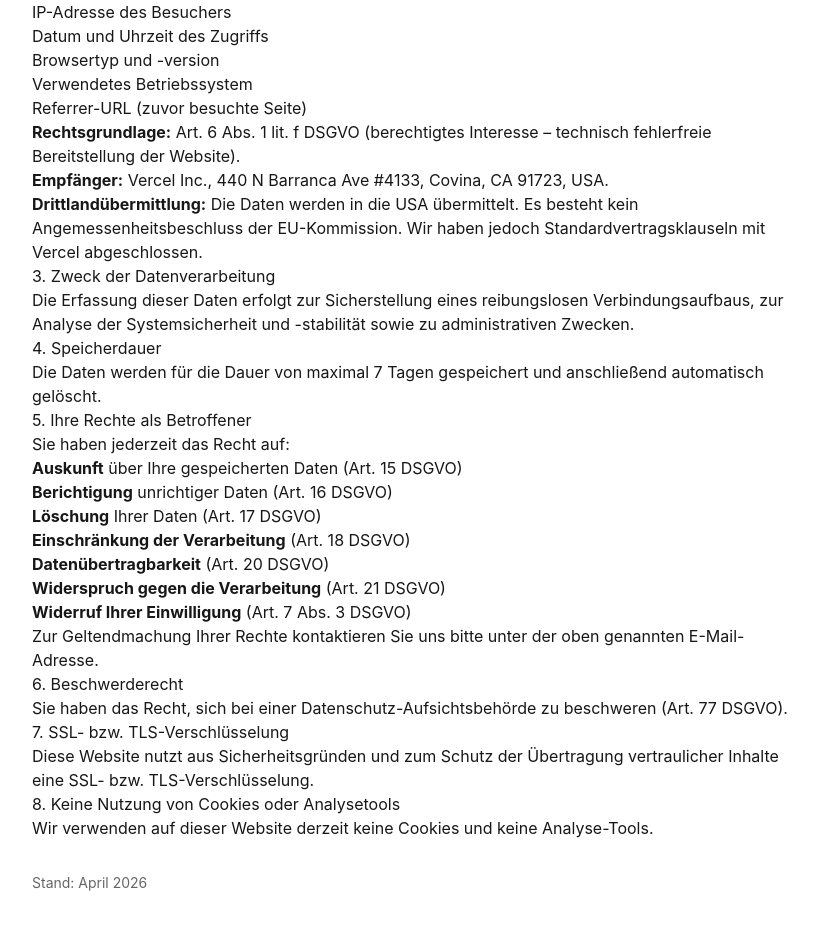
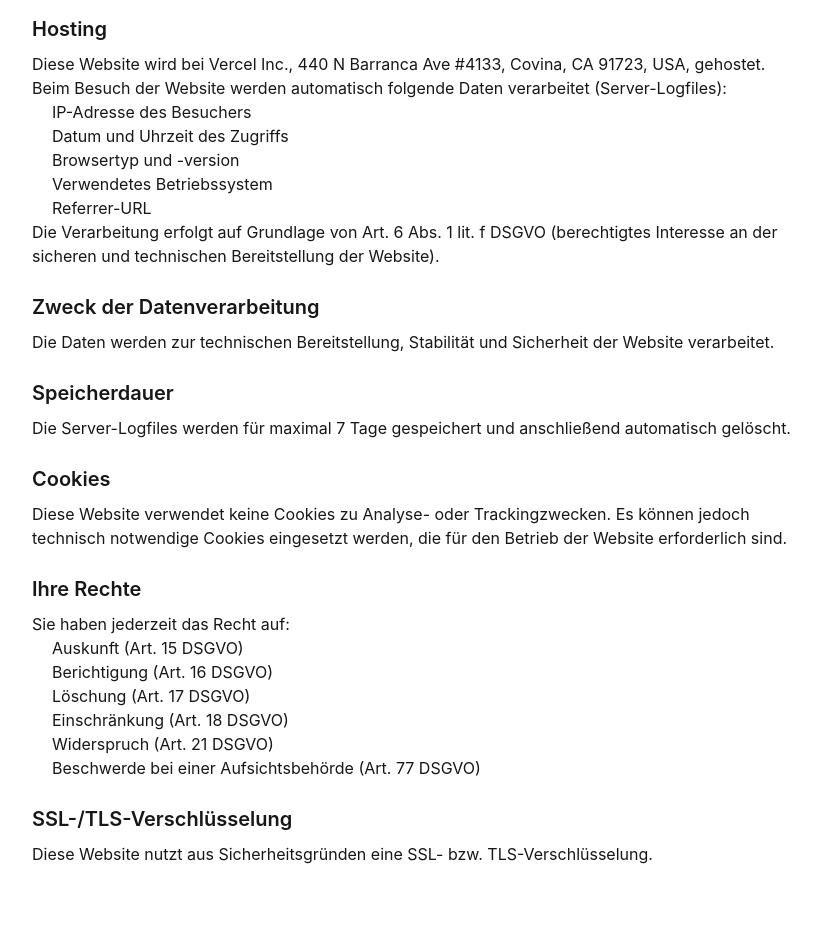
Before and after one commit to RusenTuzcu42/pizzeria-frontend, a Next.js app: page /datenschutz in a window 1280 px wide. Shown: the part 304-1234 px from the top of the page, without its empty margins (228-1049 px from the left). After the commit the page ends 1210 px from the top, so only its background shows below. Built offline with nearby package versions, Linux system fonts and the light colour scheme.

Commit message:
Add impressum and privacy policy pages

```diff
--- a/app/datenschutz/page.tsx
+++ b/app/datenschutz/page.tsx
@@ -1,9 +1,9 @@
 export default function Datenschutz() {
   return (
     <div style={{ maxWidth: 800, margin: '0 auto', padding: '40px 20px', fontFamily: '-apple-system, BlinkMacSystemFont, "SF Pro Text", Helvetica, sans-serif' }}>
-      <h1>Datenschutzerklärung</h1>
+      <h1 style={{ fontSize: '2rem', fontWeight: 700, marginBottom: '24px' }}>Datenschutzerklärung</h1>
 
-      <h2>1. Verantwortlicher</h2>
+      <h2 style={{ fontSize: '1.25rem', fontWeight: 600, marginTop: '24px', marginBottom: '8px' }}>Verantwortlicher</h2>
       <p>Pizzeria Napoli<br />
       Inhaber: Fikret Tuzcu<br />
       Gevelsberger Str. 28<br />
@@ -11,48 +11,40 @@ export default function Datenschutz() {
       Telefon: 02339 9116777<br />
       E-Mail: pizzeria-gevelsberg@outlook.com</p>
 
-      <h2>2. Hosting</h2>
-      <p>Diese Website wird bei <strong>Vercel Inc.</strong> gehostet. Beim Besuch unserer Website werden automatisch folgende Daten erfasst (sog. Server-Logfiles):</p>
-      <ul>
+      <h2 style={{ fontSize: '1.25rem', fontWeight: 600, marginTop: '24px', marginBottom: '8px' }}>Hosting</h2>
+      <p>Diese Website wird bei Vercel Inc., 440 N Barranca Ave #4133, Covina, CA 91723, USA, gehostet.<br />
+      Beim Besuch der Website werden automatisch folgende Daten verarbeitet (Server-Logfiles):</p>
+      <ul style={{ marginLeft: '20px' }}>
         <li>IP-Adresse des Besuchers</li>
         <li>Datum und Uhrzeit des Zugriffs</li>
         <li>Browsertyp und -version</li>
         <li>Verwendetes Betriebssystem</li>
-        <li>Referrer-URL (zuvor besuchte Seite)</li>
+        <li>Referrer-URL</li>
       </ul>
-      <p><strong>Rechtsgrundlage:</strong> Art. 6 Abs. 1 lit. f DSGVO (berechtigtes Interesse – technisch fehlerfreie Bereitstellung der Website).</p>
-      <p><strong>Empfänger:</strong> Vercel Inc., 440 N Barranca Ave #4133, Covina, CA 91723, USA.</p>
-      <p><strong>Drittlandübermittlung:</strong> Die Daten werden in die USA übermittelt. Es besteht kein Angemessenheitsbeschluss der EU-Kommission. Wir haben jedoch Standardvertragsklauseln mit Vercel abgeschlossen.</p>
+      <p>Die Verarbeitung erfolgt auf Grundlage von Art. 6 Abs. 1 lit. f DSGVO (berechtigtes Interesse an der sicheren und technischen Bereitstellung der Website).</p>
 
-      <h2>3. Zweck der Datenverarbeitung</h2>
-      <p>Die Erfassung dieser Daten erfolgt zur Sicherstellung eines reibungslosen Verbindungsaufbaus, zur Analyse der Systemsicherheit und -stabilität sowie zu administrativen Zwecken.</p>
+      <h2 style={{ fontSize: '1.25rem', fontWeight: 600, marginTop: '24px', marginBottom: '8px' }}>Zweck der Datenverarbeitung</h2>
+      <p>Die Daten werden zur technischen Bereitstellung, Stabilität und Sicherheit der Website verarbeitet.</p>
 
-      <h2>4. Speicherdauer</h2>
-      <p>Die Daten werden für die Dauer von maximal 7 Tagen gespeichert und anschließend automatisch gelöscht.</p>
+      <h2 style={{ fontSize: '1.25rem', fontWeight: 600, marginTop: '24px', marginBottom: '8px' }}>Speicherdauer</h2>
+      <p>Die Server-Logfiles werden für maximal 7 Tage gespeichert und anschließend automatisch gelöscht.</p>
 
-      <h2>5. Ihre Rechte als Betroffener</h2>
+      <h2 style={{ fontSize: '1.25rem', fontWeight: 600, marginTop: '24px', marginBottom: '8px' }}>Cookies</h2>
+      <p>Diese Website verwendet keine Cookies zu Analyse- oder Trackingzwecken. Es können jedoch technisch notwendige Cookies eingesetzt werden, die für den Betrieb der Website erforderlich sind.</p>
+
+      <h2 style={{ fontSize: '1.25rem', fontWeight: 600, marginTop: '24px', marginBottom: '8px' }}>Ihre Rechte</h2>
       <p>Sie haben jederzeit das Recht auf:</p>
-      <ul>
-        <li><strong>Auskunft</strong> über Ihre gespeicherten Daten (Art. 15 DSGVO)</li>
-        <li><strong>Berichtigung</strong> unrichtiger Daten (Art. 16 DSGVO)</li>
-        <li><strong>Löschung</strong> Ihrer Daten (Art. 17 DSGVO)</li>
-        <li><strong>Einschränkung der Verarbeitung</strong> (Art. 18 DSGVO)</li>
-        <li><strong>Datenübertragbarkeit</strong> (Art. 20 DSGVO)</li>
-        <li><strong>Widerspruch gegen die Verarbeitung</strong> (Art. 21 DSGVO)</li>
-        <li><strong>Widerruf Ihrer Einwilligung</strong> (Art. 7 Abs. 3 DSGVO)</li>
+      <ul style={{ marginLeft: '20px' }}>
+        <li>Auskunft (Art. 15 DSGVO)</li>
+        <li>Berichtigung (Art. 16 DSGVO)</li>
+        <li>Löschung (Art. 17 DSGVO)</li>
+        <li>Einschränkung (Art. 18 DSGVO)</li>
+        <li>Widerspruch (Art. 21 DSGVO)</li>
+        <li>Beschwerde bei einer Aufsichtsbehörde (Art. 77 DSGVO)</li>
       </ul>
-      <p>Zur Geltendmachung Ihrer Rechte kontaktieren Sie uns bitte unter der oben genannten E-Mail-Adresse.</p>
 
-      <h2>6. Beschwerderecht</h2>
-      <p>Sie haben das Recht, sich bei einer Datenschutz-Aufsichtsbehörde zu beschweren (Art. 77 DSGVO).</p>
-
-      <h2>7. SSL- bzw. TLS-Verschlüsselung</h2>
-      <p>Diese Website nutzt aus Sicherheitsgründen und zum Schutz der Übertragung vertraulicher Inhalte eine SSL- bzw. TLS-Verschlüsselung.</p>
-
-      <h2>8. Keine Nutzung von Cookies oder Analysetools</h2>
-      <p>Wir verwenden auf dieser Website derzeit keine Cookies und keine Analyse-Tools.</p>
-
-      <p style={{ marginTop: '32px', fontSize: '0.875rem', color: '#666' }}>Stand: April 2026</p>
+      <h2 style={{ fontSize: '1.25rem', fontWeight: 600, marginTop: '24px', marginBottom: '8px' }}>SSL-/TLS-Verschlüsselung</h2>
+      <p>Diese Website nutzt aus Sicherheitsgründen eine SSL- bzw. TLS-Verschlüsselung.</p>
     </div>
   );
 }
--- a/app/impressum/page.tsx
+++ b/app/impressum/page.tsx
@@ -12,9 +12,6 @@ export default function Impressum() {
       Telefon: 02339 9116777<br />
       E-Mail: pizzeria-gevelsberg@outlook.com</p>
 
-      <p><strong>Umsatzsteuer-ID</strong><br />
-      Die Umsatzsteuer-Identifikationsnummer wird nachgereicht und hier in Kürze ergänzt.</p>
-
       <p><strong>Verantwortlich für den Inhalt nach § 55 Abs. 2 RStV</strong><br />
       Fikret Tuzcu (Anschrift wie oben)</p>
     </div>
--- a/app/page.tsx
+++ b/app/page.tsx
@@ -337,6 +337,11 @@ export default function Home() {
             <span style={{ color: textSecondary }}>|</span>
             <a href="/datenschutz" style={{ fontSize: "0.75rem", color: textSecondary, textDecoration: "none" }}>Datenschutz</a>
           </div>
+          <div style={{ display: "flex", justifyContent: "center", gap: "24px", marginBottom: "24px" }}>
+            <a href="/impressum" style={{ fontSize: "0.75rem", color: textSecondary, textDecoration: "none" }}>Impressum</a>
+            <span style={{ color: textSecondary }}>|</span>
+            <a href="/datenschutz" style={{ fontSize: "0.75rem", color: textSecondary, textDecoration: "none" }}>Datenschutz</a>
+          </div>
           <div style={{ fontSize: '0.75rem', color: textSecondary, paddingTop: 24, borderTop: `0.5px solid ${borderColor}` }}>© 2024 Pizzeria Napoli. Alle Rechte vorbehalten.</div>
         </div>
       </footer>
```
